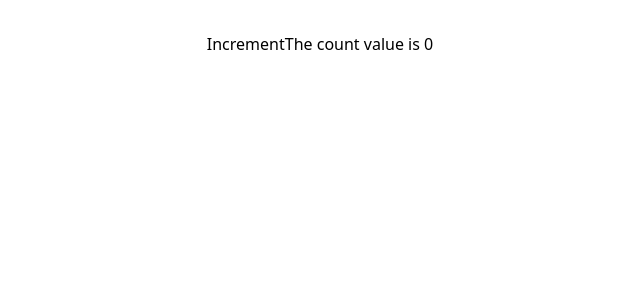
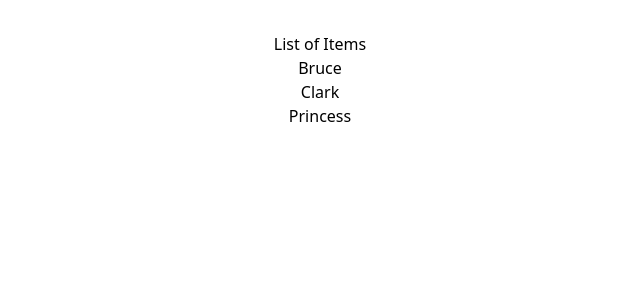
Before and after one commit to yksa/react-typescript, a React (Vite) app: page / in a window 1280 px wide. Shown: the top 300 px of the page, without its empty margins (320-960 px from the left). Built offline with nearby package versions, Linux system fonts and the light colour scheme.

Commit message:
Generic Props

```diff
--- a/src/App.tsx
+++ b/src/App.tsx
@@ -1,10 +1,23 @@
 import "./App.css";
 import Counter from "./components/class/Counter";
+import List from "./components/generics/List";
 
 function App() {
   return (
     <div className="App">
-      <Counter message="The count value is " />
+      {/* <List
+        items={["Batman", "Superman", "Wonder Woman"]}
+        onClick={(item) => console.log(item)}
+      />
+      <List items={[1, 2, 3]} onClick={(item) => console.log(item)} /> */}
+      <List
+        items={[
+          { first: "Bruce", last: "Wayne", id: 1 },
+          { first: "Clark", second: "Kent", id: 2 },
+          { first: "Princess", last: "Diana", id: 3 },
+        ]}
+        onClick={(item) => console.log(item)}
+      />
     </div>
   );
 }
--- /dev/null
+++ b/src/components/generics/List.tsx
@@ -0,0 +1,24 @@
+type ListProps<T> = {
+  items: T[];
+  onClick: (value: T) => void;
+};
+
+const List = <T extends { id: number; first: string }>({
+  items,
+  onClick,
+}: ListProps<T>) => {
+  return (
+    <div>
+      <h2>List of Items</h2>
+      {items.map((item, index) => {
+        return (
+          <div key={item.id} onClick={() => onClick(item)}>
+            {item.first}
+          </div>
+        );
+      })}
+    </div>
+  );
+};
+
+export default List;
```
